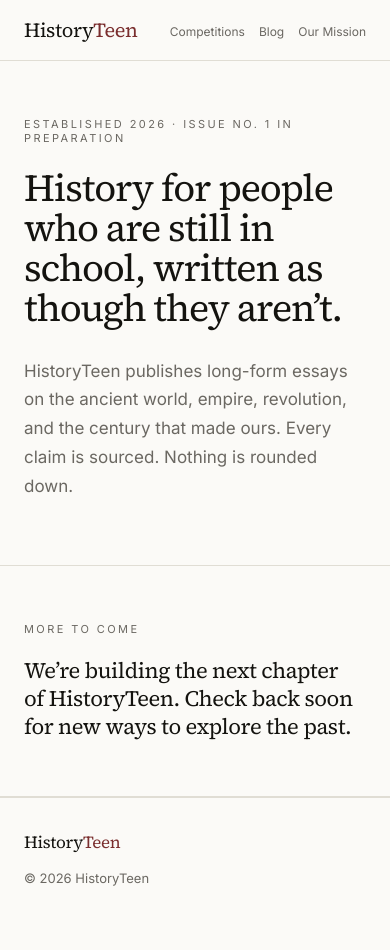
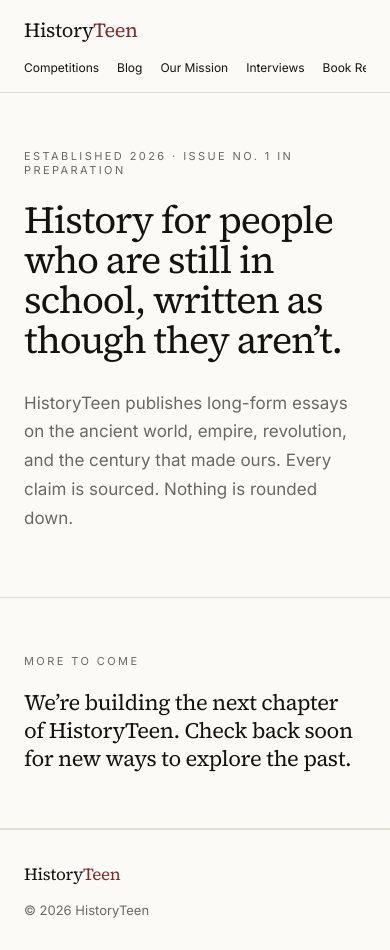
Before and after one commit to anushkagarg100/historyteen, a Next.js app: page / in a window 390 px wide. Before the commit the page ends 918 px from the top, so only its background shows below. Built offline with nearby package versions, Linux system fonts and the light colour scheme.

Commit message:
Add new content navigation tabs

```diff
--- a/app/page.module.css
+++ b/app/page.module.css
@@ -65,21 +65,43 @@
   color: var(--accent);
 }
 
+.nav {
+  flex: 1;
+  min-width: 0;
+  overflow-x: auto;
+  scrollbar-width: none;
+}
+
+.nav::-webkit-scrollbar {
+  display: none;
+}
+
 .nav ul {
   display: flex;
   align-items: baseline;
-  gap: clamp(14px, 2vw, 24px);
+  justify-content: flex-end;
+  flex-wrap: nowrap;
+  width: max-content;
+  margin-left: auto;
+  gap: clamp(12px, 1.35vw, 20px);
   list-style: none;
 }
 
 .nav a {
   font-size: 13px;
-  color: var(--muted);
+  color: var(--foreground);
+  white-space: nowrap;
   transition: color 0.15s ease;
 }
 
 .nav a:hover {
-  color: var(--foreground);
+  color: var(--accent);
+}
+
+@media (prefers-color-scheme: dark) {
+  .nav a {
+    color: #fff;
+  }
 }
 
 /* ---------- Shared section furniture ---------- */
@@ -723,19 +745,23 @@
   }
 
   .mastheadInner {
-    align-items: center;
+    align-items: flex-start;
+    flex-direction: column;
+    gap: 12px;
+  }
+
+  .nav {
+    width: 100%;
   }
 
   .nav ul {
-    gap: 14px;
+    justify-content: flex-start;
+    margin-left: 0;
+    gap: 18px;
   }
 
   .nav a {
     font-size: 12px;
-  }
-
-  .navSecondary {
-    display: none;
   }
 
   .competitionList {
--- a/app/site-header.tsx
+++ b/app/site-header.tsx
@@ -5,6 +5,11 @@ const NAV = [
   { label: "Competitions", href: "/competitions" },
   { label: "Blog", href: "/blog" },
   { label: "Our Mission", href: "/about" },
+  { label: "Interviews", href: "/interviews" },
+  { label: "Book Recommendations", href: "/book-recommendations" },
+  { label: "Skits and Parodies", href: "/skits-and-parodies" },
+  { label: "Comics", href: "/comics" },
+  { label: "Quiz", href: "/quiz" },
 ];
 
 export default function SiteHeader() {
```
Also changed, not shown: app/book-recommendations/page.tsx (added, +11 -0 lines), app/comics/page.tsx (added, +11 -0 lines), app/interviews/page.tsx (added, +11 -0 lines), app/quiz/page.tsx (added, +11 -0 lines), app/section-placeholder.tsx (added, +30 -0 lines), app/skits-and-parodies/page.tsx (added, +11 -0 lines).
